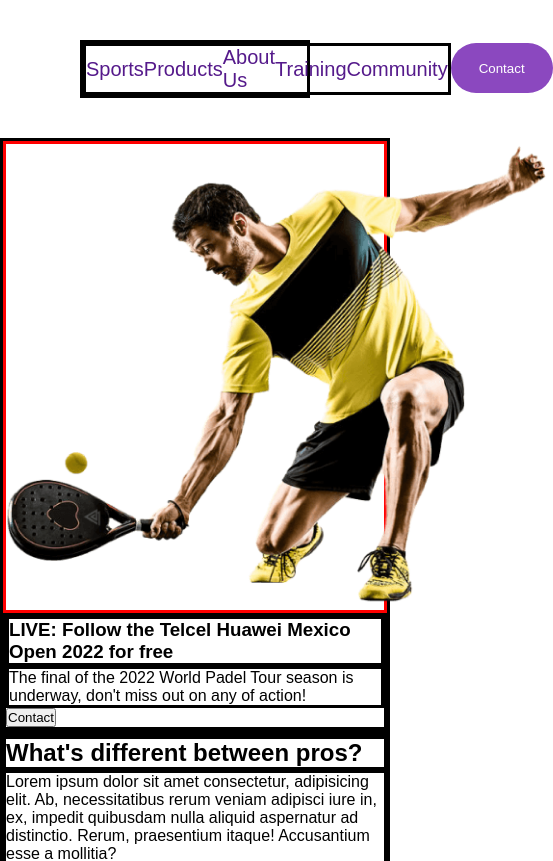
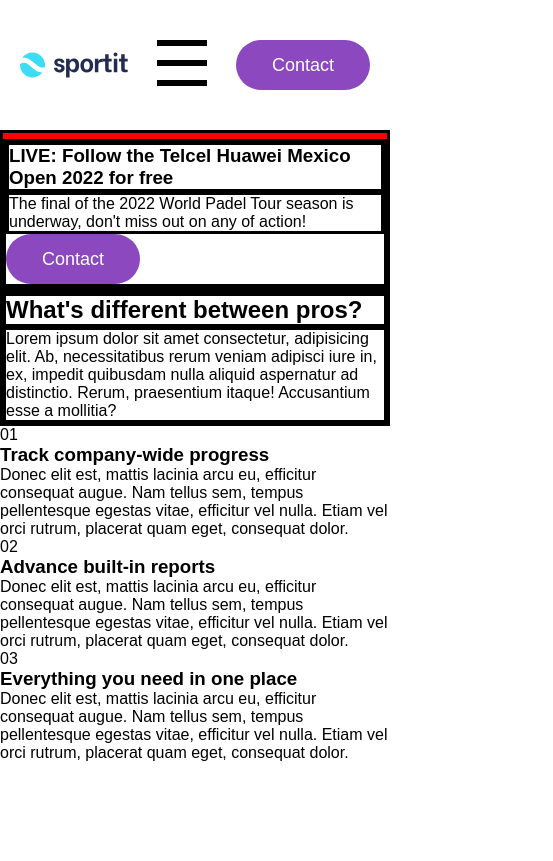
Before and after one commit to aringapoki/Evaluacion_Front-End, a plain HTML site: page index.html in a window 390 px wide. Shown: the top 861 px of the page, 553 px wide, since content can reach past the window. Drawn offline with Linux system fonts and the light colour scheme.

Commit message:
Header html y Css, diseño responsivo Laura Vallecilla

```diff
--- a/CSS/styles.css
+++ b/CSS/styles.css
@@ -1,34 +1,81 @@
-@import url('https://fonts.googleapis.com/css2?family=Be+Vietnam+Pro&display=swap');
-*{
-    margin:0;
+@import url("https://fonts.googleapis.com/css2?family=Be+Vietnam+Pro&display=swap");
+
+* {
+    margin: 0;
     padding: 0;
-    box-sizing:border-box;
-    font-family: 'Be Vietnam', sans-serif;
+    box-sizing: border-box;
+    font-family: "Be Vietnam", sans-serif;
 }
-.header{
-    font-size: 20px;
-    display:flex;
+
+.header {
+    font-size: 19px;
+    display: flex;
     flex-direction: row;
     justify-content: space-between;
 }
-.header{
+
+.header {
     margin: 40px 80px 40px 80px;
+}
 
-}
-.nav-menu{
+.nav-menu {
     width: 500px;
 }
-.menu{
-    display:flex;
+
+.menu {
+    display: flex;
     flex-direction: row;
     justify-content: space-between;
     text-decoration: none;
     height: 100%;
     align-items: center;
 }
-a{
+
+.lineas-btn {
+    background-color: #000000;
+    height: 6px;
+    position: absolute;
+    left: 0px;
+    right: 0px;
+    margin: auto;
+}
+.burger-btn {
+    width: 50px;
+    height: 50px;
+    position: relative;
+    display: none;
+}
+
+@media (max-width: 971px) {
+    .burger-btn {
+        display: block;
+    }
+    .nav-menu {
+        display: none;
+    }
+    .btn-up{
+        display:none;
+    }
+    .header {
+        margin: 40px 20px 40px 20px;
+    }
+}
+
+.lineas-btn:nth-child(3) {
+    top: 40px;
+}
+
+.lineas-btn:nth-child(2) {
+    top: 20px;
+}
+
+
+
+a {
     text-decoration: none;
+    color: #242e52;
 }
+
 .btn {
     width: 134px;
     height: 50px;
@@ -37,5 +84,6 @@
     padding: 14px 28px;
     cursor: pointer;
     border-radius: 50px;
-    background-color: #8B48BF;
+    background-color: #8b48bf;
+    font-size: 18px;
 }
--- a/index.html
+++ b/index.html
@@ -4,15 +4,14 @@
 <head>
     <meta charset="UTF-8">
     <meta name="viewport" content="width=device-width, initial-scale=1.0">
-
+    <meta name="Viewport" content="width=device-width, initial-cole=1">
     <link href="CSS/styles.css" rel="stylesheet">
     <title>Evaluacion Front-End </title>
 </head>
 
 <body>
-    <header style="border:solid" class="header">
-        <svg width="108" height="50" viewBox="0 0 108 26" fill="none"
-            xmlns="http://www.w3.org/2000/svg">
+    <header class="header">
+        <svg width="108" height="50" viewBox="0 0 108 26" fill="none" xmlns="http://www.w3.org/2000/svg">
             <path fill-rule="evenodd" clip-rule="evenodd"
                 d="M24.8196 15.1278C24.9382 14.4363 25 13.7253 25 13C25 6.09644 19.4036 0.5 12.5 0.5C8.31396 0.5 4.6085 2.55766 2.33991 5.71671C3.60762 5.54137 4.86107 5.62264 6.10323 5.93808C9.23662 6.73379 11.9017 8.9669 14.0623 10.7857L14.2343 10.9306C16.5219 12.857 18.38 14.4217 20.3729 15.1628C21.6644 15.6431 23.0789 15.7956 24.8196 15.1278ZM22.443 20.5765C20.1592 23.5691 16.5551 25.5 12.5 25.5C5.59644 25.5 0 19.9036 0 13C0 12.6428 0.0149802 12.2892 0.0443467 11.9396C2.10785 10.528 3.63023 10.4688 4.87256 10.7843C6.70365 11.2493 8.50642 12.6444 10.8421 14.6108C10.9808 14.7275 11.1215 14.8464 11.2643 14.9671L11.2643 14.9671C13.3148 16.7 15.7925 18.794 18.6301 19.8493C19.8564 20.3053 21.1271 20.564 22.443 20.5765Z"
                 fill="#3CDDF3" />
@@ -39,7 +38,7 @@
                 fill="#232C50" />
         </svg>
         <nav class="nav-menu">
-            <ul style="border:solid" class="menu" type="none">
+            <ul class="menu" type="none">
                 <li><a href="" class="item-nav"> Sports </a></li>
                 <li><a href="" class="item-nav"> Products </a></li>
                 <li><a href="" class="item-nav"> About Us </a></li>
@@ -47,19 +46,24 @@
                 <li><a href="" class="item-nav"> Community </a></li>
             </ul>
         </nav>
-        <button class="btn"> Contact </button>
+        <div class="burger-btn" >
+            <span class="lineas-btn"></span>
+            <span class="lineas-btn"></span>
+            <span class="lineas-btn"></span>
+        </div>
+        <button class="btn btn-gitup"> Contact </button>
     </header>
 
     <main>
         <section style="border:solid">
             <div style="border:solid red">
-                <img src="IMG/padel-intro.png" alt="padel">
+                <!-- <img src="IMG/padel-intro.png" alt="padel"> -->
             </div>
             <article style="border:solid">
                 <h1 style="border:solid">LIVE: Follow the Telcel Huawei Mexico Open 2022 for free </h1>
                 <p style="border:solid">The final of the 2022 World Padel Tour season is underway, don't miss out on any
                     of action!</p>
-                <button> Contact </button>
+                <button class="btn"> Contact </button>
             </article>
         </section>
 
```
